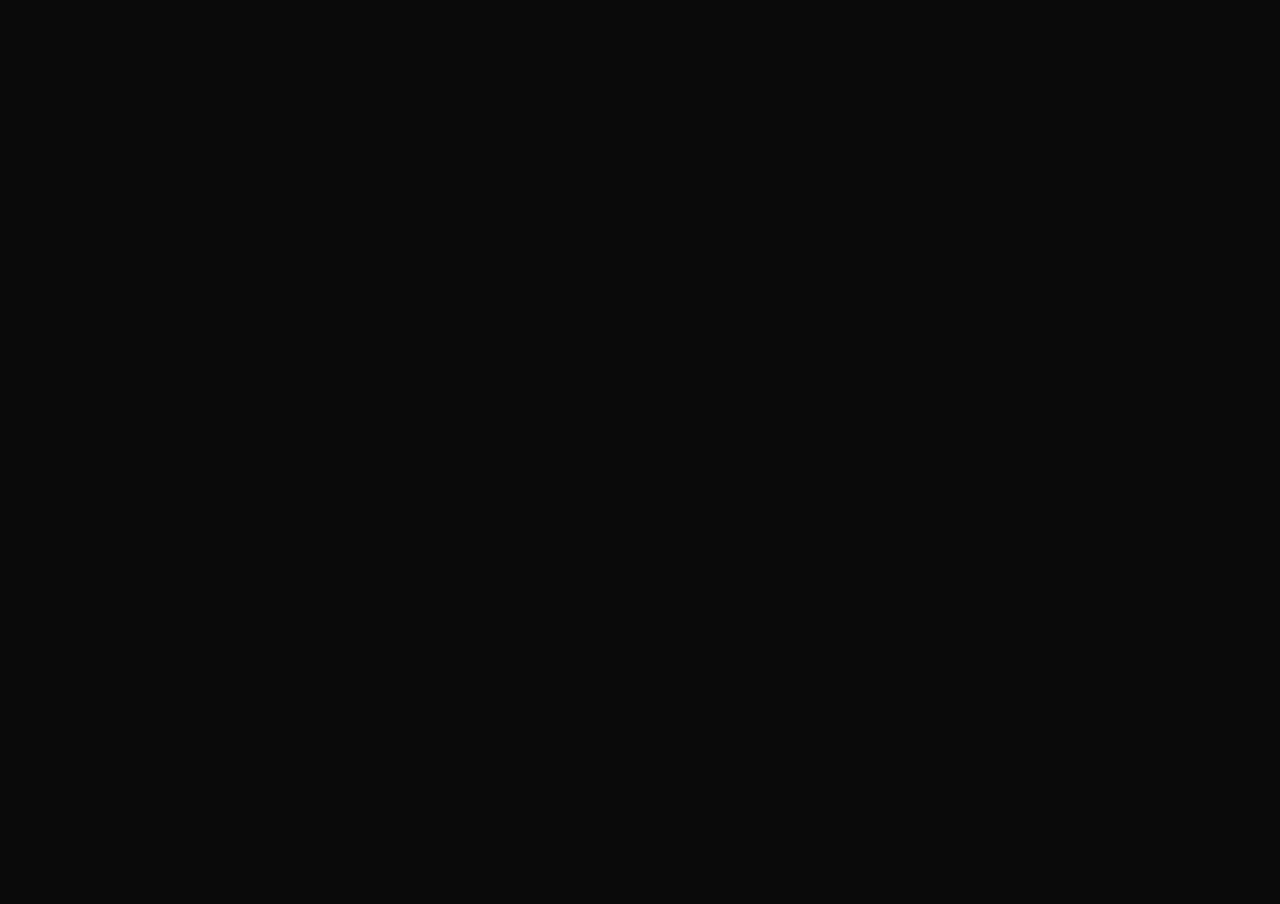
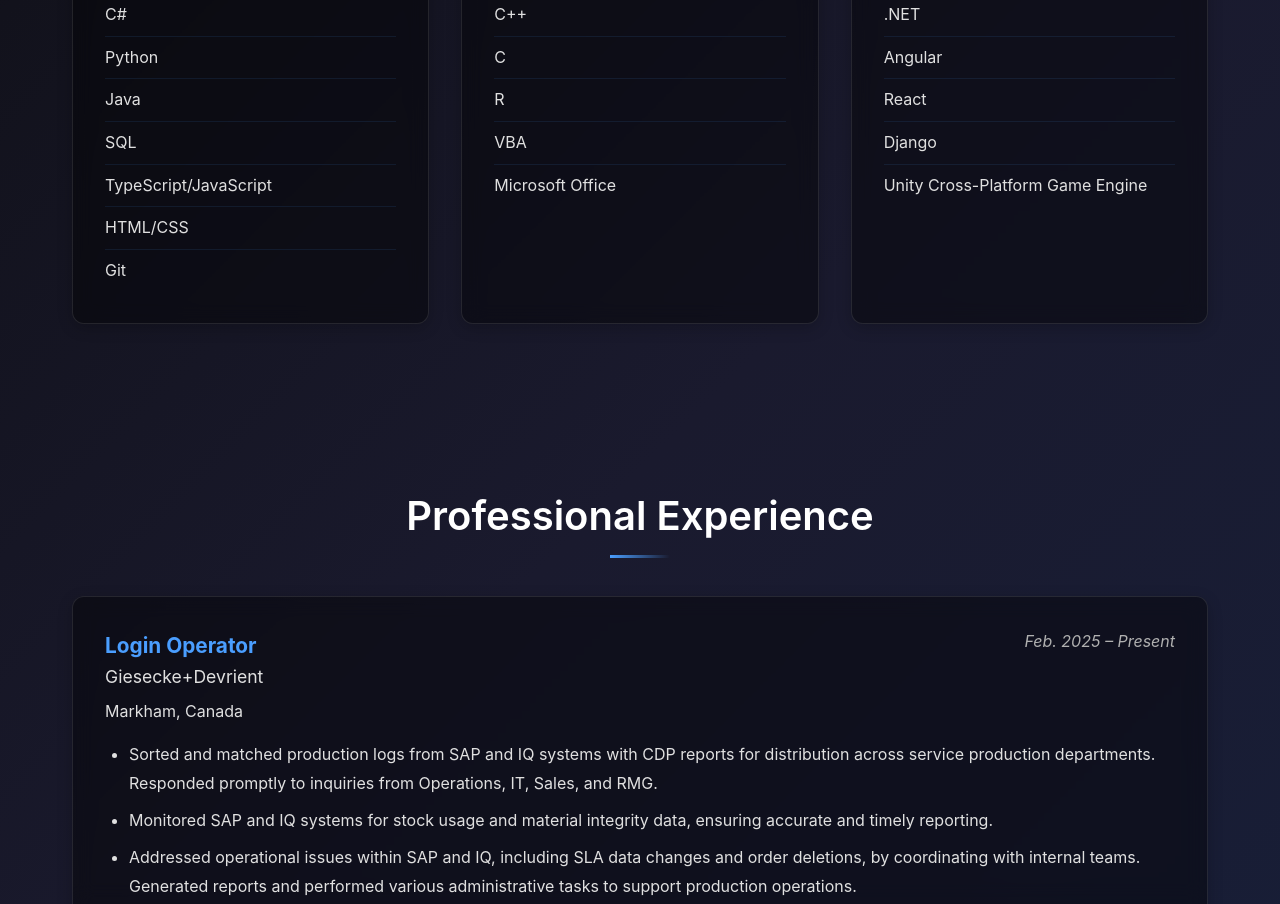
Before and after one commit to Everley-NG/my-portfolio, a React (Create React App) app: page / in a window 1280 px wide. Shown: the part 1080-1984 px from the top of the page. Before the commit the page ends 800 px from the top, so only its background shows below. Built offline with nearby package versions, Linux system fonts and the light colour scheme.

Commit message:
Implemented Skills and Experience components

```diff
--- a/src/App.css
+++ b/src/App.css
@@ -12,8 +12,8 @@ body {
 }
 
 .App {
-  font-family: -apple-system, BlinkMacSystemFont, "Segoe UI", Roboto, Oxygen,
-    Ubuntu, Cantarell, "Open Sans", "Helvetica Neue", sans-serif;
+  font-family: -apple-system, BlinkMacSystemFont, "SF Pro Display",
+    "SF Pro Text", "Helvetica Neue", Helvetica, Arial, sans-serif;
   min-height: 100vh;
   background: linear-gradient(135deg, #0a0a0a 0%, #1a1a2e 50%, #16213e 100%);
 }
@@ -124,3 +124,134 @@ body {
   transform: translateY(-2px);
   box-shadow: 0 10px 20px rgba(74, 158, 255, 0.3);
 }
+
+/* Section Css */
+.section {
+  padding: 5rem 2rem;
+  max-width: 1200px;
+  margin: 0 auto;
+}
+
+.section-title {
+  font-size: 2.5rem;
+  text-align: center;
+  margin-bottom: 3rem;
+  color: #ffffff;
+  position: relative;
+  font-weight: 600;
+}
+
+.section-title::after {
+  content: "";
+  position: absolute;
+  width: 60px;
+  height: 3px;
+  background: linear-gradient(90deg, #4a9eff, #1a1a2e);
+  bottom: -10px;
+  left: 50%;
+  transform: translateX(-50%);
+}
+
+/* Skills Css */
+.skills-grid {
+  display: grid;
+  grid-template-columns: repeat(auto-fit, minmax(300px, 1fr));
+  gap: 2rem;
+  margin-top: 2rem;
+}
+
+.skill-category {
+  background: rgba(0, 0, 0, 0.4);
+  padding: 2rem;
+  border-radius: 12px;
+  border: 1px solid rgba(255, 255, 255, 0.1);
+  transition: all 0.3s ease;
+  backdrop-filter: blur(10px);
+  box-shadow: 0 4px 15px rgba(0, 0, 0, 0.2);
+}
+
+.skill-category:hover {
+  transform: translateY(-5px);
+  background: rgba(0, 0, 0, 0.5);
+  border-color: rgba(255, 255, 255, 0.2);
+  box-shadow: 0 8px 25px rgba(0, 0, 0, 0.3);
+}
+
+.skill-category h3 {
+  color: #4a9eff;
+  margin-bottom: 1rem;
+  font-size: 1.3rem;
+}
+
+.skill-list {
+  list-style: none;
+}
+
+.skill-list li {
+  padding: 0.5rem 0;
+  color: #e0e0e0;
+  border-bottom: 1px solid rgba(74, 158, 255, 0.1);
+}
+
+.skill-list li:last-child {
+  border-bottom: none;
+}
+
+/* Experience Css */
+.experience-item {
+  background: rgba(0, 0, 0, 0.4);
+  padding: 2rem;
+  margin-bottom: 2rem;
+  border-radius: 12px;
+  border-left: 4px solid #4a9eff;
+  border: 1px solid rgba(255, 255, 255, 0.1);
+  transition: all 0.3s ease;
+  backdrop-filter: blur(10px);
+  box-shadow: 0 4px 15px rgba(0, 0, 0, 0.2);
+}
+
+.experience-item:hover {
+  transform: translateX(10px);
+  background: rgba(0, 0, 0, 0.5);
+  border-color: rgba(255, 255, 255, 0.2);
+  box-shadow: 0 8px 25px rgba(0, 0, 0, 0.3);
+}
+
+.experience-header {
+  display: flex;
+  justify-content: space-between;
+  align-items: flex-start;
+  margin-bottom: 1rem;
+  flex-wrap: wrap;
+}
+
+.experience-title {
+  color: #4a9eff;
+  font-size: 1.3rem;
+  font-weight: bold;
+}
+
+.experience-company {
+  color: #e0e0e0;
+  font-size: 1.1rem;
+  margin-bottom: 0.5rem;
+}
+
+.experience-date {
+  color: #b0b0b0;
+  font-style: italic;
+}
+
+.experience-description {
+  color: #e0e0e0;
+  line-height: 1.8;
+}
+
+.experience-description ul {
+  margin-top: 1rem;
+  padding-left: 1.5rem;
+}
+
+.experience-description li {
+  margin-bottom: 0.5rem;
+}
--- a/src/App.js
+++ b/src/App.js
@@ -1,12 +1,16 @@
 import "./App.css";
 import Navbar from "./components/Navbar";
 import Home from "./components/Home";
+import Skills from "./components/Skills";
+import Experience from "./components/Experience";
 
 function App() {
   return (
     <div className="App">
       <Navbar />
       <Home />
+      <Skills />
+      <Experience />
     </div>
   );
 }
--- /dev/null
+++ b/src/components/Experience.js
@@ -0,0 +1,70 @@
+import React from "react";
+
+const Experience = () => {
+  const experiences = [
+    {
+      title: "Login Operator",
+      company: "Giesecke+Devrient",
+      location: "Markham, Canada",
+      date: "Feb. 2025 – Present",
+      description: [
+        "Sorted and matched production logs from SAP and IQ systems with CDP reports for distribution across service production departments. Responded promptly to inquiries from Operations, IT, Sales, and RMG.",
+        "Monitored SAP and IQ systems for stock usage and material integrity data, ensuring accurate and timely reporting.",
+        "Addressed operational issues within SAP and IQ, including SLA data changes and order deletions, by coordinating with internal teams. Generated reports and performed various administrative tasks to support production operations.",
+      ],
+    },
+    {
+      title: "Software Developer",
+      company: "LingoTok (Startup)",
+      location: "Remote",
+      date: "Jun. 2024 – Dec. 2024",
+      description: [
+        "Developed a full-stack, AI-powered video-based language learning platform using Python and React, integrating interactive video quizzes, personalized learning paths, and weekly progress reports.",
+        "Built and optimized backend services with Python and Node.js, implementing asynchronous task processing for real-time video handling, transcription, data analysis, and multilingual subtitle generation.",
+        "Optimized the server architecture and database queries, resulting in a 30% increase in throughput, which enhanced overall performance and user experience.",
+      ],
+    },
+    {
+      title: "Software Developer",
+      company: "SOTI",
+      location: "Mississauga, Canada",
+      date: "May 2022 – Aug. 2023",
+      description: [
+        "Developed the latest Apple Shared iPad MDM (Mobile Device Management) features, achieving a 100% compliance rate with company standards.",
+        "Integrated the newest features of the Apple DDM (Declarative Device Management) protocol, contributing to a 20% improvement in device management efficiency.",
+        "Built an end-to-end device management web solution in C# using .NET framework, delivered the final product 4 weeks ahead of schedule.",
+        "Detected, reported, investigated, and resolved product defects across the full tech stack, developed frontend features using Angular, including a DNS configuration interface and IKEv2 payload visualization.",
+        "Leveraged knowledge in C#, .NET, Angular, TypeScript/JavaScript, HTML/CSS, SQL, NodeJS, REST APIs, JSON, maintained high standards of quality for code, technical documentation, and deliverables within a source code control (Git), product development (Jira), and Continuous Integration/Continuous Delivery (CI/CD).",
+      ],
+    },
+  ];
+
+  return (
+    <section id="experience" className="section">
+      <h2 className="section-title">Professional Experience</h2>
+      <div className="experience-container">
+        {experiences.map((exp, index) => (
+          <div key={index} className="experience-item">
+            <div className="experience-header">
+              <div>
+                <h3 className="experience-title">{exp.title}</h3>
+                <div className="experience-company">{exp.company}</div>
+                <div className="experience-location">{exp.location}</div>
+              </div>
+              <div className="experience-date">{exp.date}</div>
+            </div>
+            <div className="experience-description">
+              <ul>
+                {exp.description.map((desc, descIndex) => (
+                  <li key={descIndex}>{desc}</li>
+                ))}
+              </ul>
+            </div>
+          </div>
+        ))}
+      </div>
+    </section>
+  );
+};
+
+export default Experience;
--- /dev/null
+++ b/src/components/Skills.js
@@ -0,0 +1,57 @@
+import React from "react";
+
+const Skills = () => {
+  const skillsData = {
+    proficient: [
+      "C#",
+      "Python",
+      "Java",
+      "SQL",
+      "TypeScript/JavaScript",
+      "HTML/CSS",
+      "Git",
+    ],
+    experienced: ["C++", "C", "R", "VBA", "Microsoft Office"],
+    frameworks: [
+      ".NET",
+      "Angular",
+      "React",
+      "Django",
+      "Unity Cross-Platform Game Engine",
+    ],
+  };
+
+  return (
+    <section id="skills" className="section">
+      <h2 className="section-title">Skills</h2>
+      <div className="skills-grid">
+        <div className="skill-category">
+          <h3>Proficient</h3>
+          <ul className="skill-list">
+            {skillsData.proficient.map((skill, index) => (
+              <li key={index}>{skill}</li>
+            ))}
+          </ul>
+        </div>
+        <div className="skill-category">
+          <h3>Experienced</h3>
+          <ul className="skill-list">
+            {skillsData.experienced.map((skill, index) => (
+              <li key={index}>{skill}</li>
+            ))}
+          </ul>
+        </div>
+        <div className="skill-category">
+          <h3>Frameworks & Tools</h3>
+          <ul className="skill-list">
+            {skillsData.frameworks.map((skill, index) => (
+              <li key={index}>{skill}</li>
+            ))}
+          </ul>
+        </div>
+      </div>
+    </section>
+  );
+};
+
+export default Skills;
```
